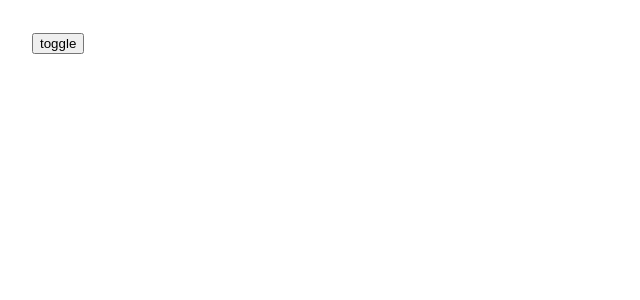
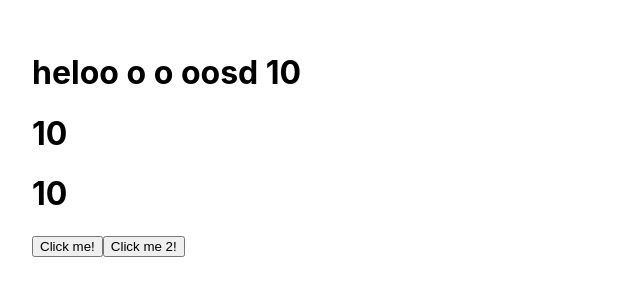
Before and after one commit to Khoaruoi69/test, a React (Create React App) app: page / in a window 1280 px wide. Shown: the top 300 px of the page, without its empty margins (0-640 px from the left). Built offline with nearby package versions, Linux system fonts and the light colour scheme.

Commit message:
memo() HOC tạo đến click

```diff
--- a/src/App.js
+++ b/src/App.js
@@ -3,13 +3,21 @@ import Content from "./Content";
 
 
 function App() {
-
-  const [show, setShow]=useState(false);
-
+  const [count, setCount] = useState(10)
+  const [count2, setCount2]= useState(10)
+  const handleCount=()=>{
+    setCount(pre=>pre+1);
+  }
+  const handleCount2=()=>{
+    setCount2(pre=>pre+1);
+  }
   return (
     <div style={{ padding: 32}}>
-      <button onClick={()=>setShow(!show)}> toggle</button>
-     {show && <Content/>}
+     <Content count ={count}/>
+     <h1>{count }</h1>
+     <h1>{count2 }</h1>
+     <button onClick={handleCount}>Click me!</button>
+     <button onClick={handleCount2}>Click me 2!</button>
     </div>
   )
 }
--- a/src/Content.js
+++ b/src/Content.js
@@ -1,39 +1,24 @@
-import { useEffect, useInsertionEffect, useState, useRef } from "react";
+import { useEffect, useInsertionEffect, useState, useRef, memo } from "react";
+// memo chỉ chạy khi có một thằng components thay đổi, nếu ko có thay đổi gì thì nó giữ nguyên ko thay đổi
+/**
+ * 1. memo() - > higher Order  Components(HOC)
+ * 2. useCallback()
+ *
+ * // Hooks
+ * Hoc
+ * Render props
+ * @returns
+ */
 
-function Content() {
+function Content({count}) {
 
-
-  const [count, setCount] = useState(120);
-
-  const timerId = useRef(); // giữ giá trị sau mỗi lần thay đổi
-
-  // thằng prevCount luôn in ra giá trị cũ của thằng timerId vì DOM gọi rồi mới gọi callback
-  const prevTimerId = useRef();
-  useEffect(() =>{
-    prevTimerId.current = count;
-  },[count])
-
-  const handleStart = () => {
-    // xét trên DOM 1s chạy 1 lần
-    timerId.current = setInterval(() => {
-      setCount((preCount) => preCount - 1);
-    }, 1000);
-  };
-
-  const handleStop = () => {
-    clearInterval(timerId.current);
-  };
-
-  console.log(count, prevTimerId.current);
-
+  console.log("re-render");
 
   return (
     <div>
+    <h1>heloo o o oosd {count}</h1>
 
-      <h1>{count}</h1>
-      <button onClick={handleStart}>Start</button>
-      <button onClick={handleStop}>Stop</button>
     </div>
   );
 }
-export default Content;
+export default memo(Content);
```
